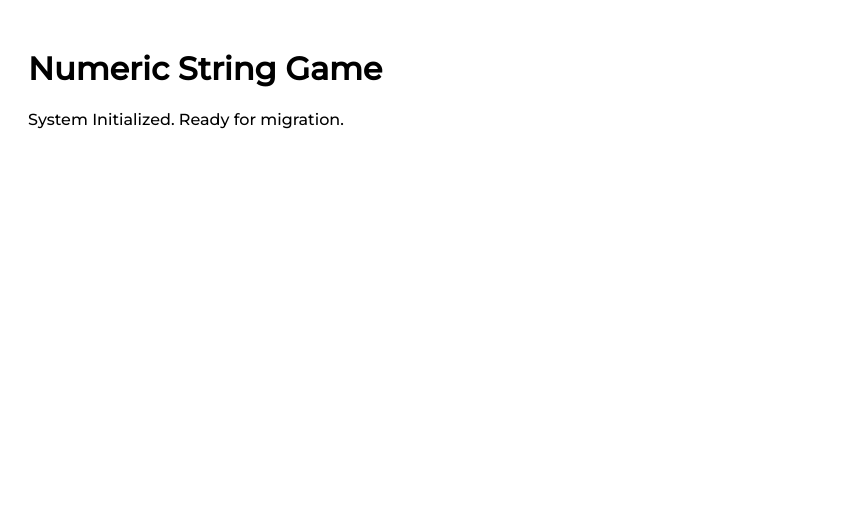
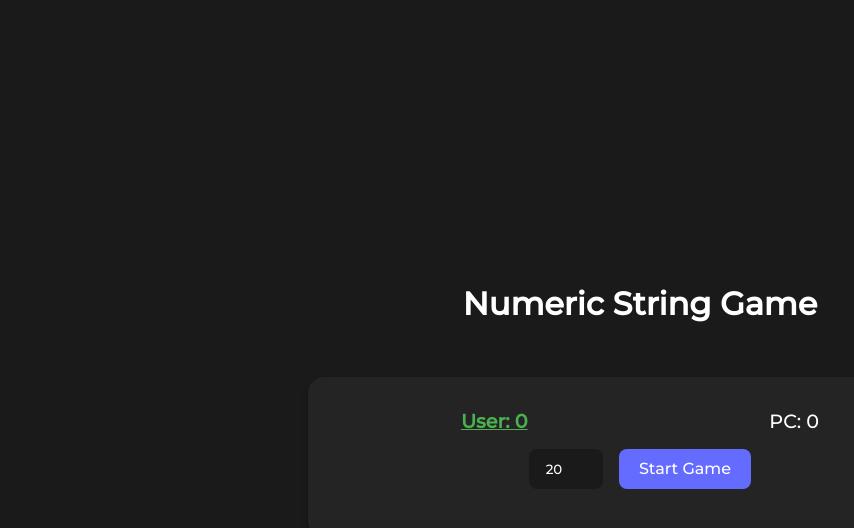
Before and after one commit to kuma4ka/numeric-string-game, a React (Vite) app: page / in a window 1280 px wide. Shown: the top 528 px of the page, without its empty margins (0-854 px from the left). Built offline with nearby package versions, Linux system fonts and the light colour scheme.

Commit message:
feat: complete game migration to React

```diff
--- a/src/App.jsx
+++ b/src/App.jsx
@@ -1,8 +1,41 @@
+import { useGameLogic } from './hooks/useGameLogic';
+import ScoreBoard from './components/ScoreBoard';
+import GameControls from './components/GameControls';
+import GameField from './components/GameField';
+
 function App() {
+  const {
+    numericalString,
+    userScore,
+    pcScore,
+    currentPlayer,
+    gameStatus,
+    winner,
+    startGame,
+    performMove,
+  } = useGameLogic();
+
   return (
-    <div style={{ fontFamily: 'Montserrat, sans-serif', padding: '20px' }}>
+    <div className="game-container">
       <h1>Numeric String Game</h1>
-      <p>System Initialized. Ready for migration.</p>
+
+      <div className="card">
+        <ScoreBoard userScore={userScore} pcScore={pcScore} currentPlayer={currentPlayer} />
+
+        <GameControls onStart={startGame} isPlaying={gameStatus === 'PLAYING'} />
+
+        {gameStatus !== 'IDLE' && (
+          <GameField
+            numericalString={numericalString}
+            onMove={performMove}
+            currentPlayer={currentPlayer}
+          />
+        )}
+
+        {gameStatus === 'FINISHED' && (
+          <div className="winner-banner">Game Over! Winner: {winner}</div>
+        )}
+      </div>
     </div>
   );
 }
--- /dev/null
+++ b/src/components/GameControls.jsx
@@ -0,0 +1,26 @@
+import { useState } from 'react';
+import { MIN_LENGTH, MAX_LENGTH } from '../utils/gameLogic';
+
+const GameControls = ({ onStart, isPlaying }) => {
+  const [length, setLength] = useState(20);
+
+  const handleStart = () => {
+    onStart(Number(length));
+  };
+
+  return (
+    <div className="controls">
+      <input
+        type="number"
+        min={MIN_LENGTH}
+        max={MAX_LENGTH}
+        value={length}
+        onChange={(e) => setLength(e.target.value)}
+        disabled={isPlaying}
+      />
+      <button onClick={handleStart}>{isPlaying ? 'Restart Game' : 'Start Game'}</button>
+    </div>
+  );
+};
+
+export default GameControls;
--- /dev/null
+++ b/src/components/GameField.jsx
@@ -0,0 +1,35 @@
+const GameField = ({ numericalString, onMove, currentPlayer }) => {
+  return (
+    <div className="string-container">
+      {numericalString.map((num, index) => {
+        const isPairStart = index % 2 === 0 && index < numericalString.length - 1;
+        const isPairEnd = index % 2 !== 0;
+        const isOrphan = index === numericalString.length - 1 && index % 2 === 0;
+
+        let className = 'number-item';
+        if (isPairStart) className += ' pair-start';
+        if (isPairEnd) className += ' pair-end';
+        if (isOrphan) className += ' orphan';
+
+        const handleClick = () => {
+          if (currentPlayer !== 'User') return; // Блокуємо, якщо ходить ПК
+
+          if (isPairStart || isPairEnd) {
+            const pairIndex = isPairStart ? index : index - 1;
+            onMove(pairIndex, 'MERGE');
+          } else if (isOrphan) {
+            onMove(index, 'DELETE');
+          }
+        };
+
+        return (
+          <div key={`${index}-${num}`} className={className} onClick={handleClick}>
+            {num}
+          </div>
+        );
+      })}
+    </div>
+  );
+};
+
+export default GameField;
--- /dev/null
+++ b/src/components/ScoreBoard.jsx
@@ -0,0 +1,10 @@
+const ScoreBoard = ({ userScore, pcScore, currentPlayer }) => {
+  return (
+    <div className="scoreboard">
+      <div className={currentPlayer === 'User' ? 'active-turn' : ''}>User: {userScore}</div>
+      <div className={currentPlayer === 'PC' ? 'active-turn' : ''}>PC: {pcScore}</div>
+    </div>
+  );
+};
+
+export default ScoreBoard;
--- a/src/utils/useGameLogic.js
+++ b/src/hooks/useGameLogic.js
@@ -1,5 +1,5 @@
 import { useState, useEffect, useCallback } from 'react';
-import { generateInitialState, applyMove, findBestMove } from '../utils/gameLogic';
+import { generateInitialState, applyMove, findBestMove } from '../utils/gameLogic.js';
 
 export const useGameLogic = () => {
   const [numericalString, setNumericalString] = useState([]);
--- /dev/null
+++ b/src/index.css
@@ -0,0 +1,167 @@
+:root {
+  --bg-color: #1a1a1a;
+  --text-color: #ffffff;
+  --primary-color: #646cff;
+  --secondary-color: #535bf2;
+  --accent-color: #ff4646;
+  --success-color: #4caf50;
+  --card-bg: #242424;
+}
+
+body {
+  margin: 0;
+  display: flex;
+  place-items: center;
+  min-width: 320px;
+  min-height: 100vh;
+  background-color: var(--bg-color);
+  color: var(--text-color);
+  font-family: 'Montserrat', sans-serif;
+}
+
+#root {
+  max-width: 1280px;
+  margin: 0 auto;
+  padding: 2rem;
+  text-align: center;
+  width: 100%;
+}
+
+.game-container {
+  display: flex;
+  flex-direction: column;
+  gap: 2rem;
+  align-items: center;
+}
+
+.card {
+  background: var(--card-bg);
+  padding: 2rem;
+  border-radius: 1rem;
+  box-shadow: 0 4px 6px rgba(0, 0, 0, 0.3);
+  width: 100%;
+  max-width: 600px;
+}
+
+/* Controls */
+.controls {
+  display: flex;
+  gap: 1rem;
+  justify-content: center;
+  margin-bottom: 1rem;
+}
+
+input {
+  padding: 0.6em 1.2em;
+  border-radius: 8px;
+  border: 1px solid transparent;
+  background-color: #1a1a1a;
+  color: white;
+  font-family: inherit;
+}
+
+button {
+  border-radius: 8px;
+  border: 1px solid transparent;
+  padding: 0.6em 1.2em;
+  font-size: 1em;
+  font-weight: 500;
+  font-family: inherit;
+  cursor: pointer;
+  transition: border-color 0.25s;
+  background-color: var(--primary-color);
+  color: white;
+}
+
+button:hover {
+  background-color: var(--secondary-color);
+}
+
+button:disabled {
+  background-color: gray;
+  cursor: not-allowed;
+}
+
+/* Game Field */
+.string-container {
+  display: flex;
+  flex-wrap: wrap;
+  gap: 10px;
+  justify-content: center;
+  min-height: 80px;
+  align-items: center;
+}
+
+.number-item {
+  width: 40px;
+  height: 40px;
+  display: flex;
+  align-items: center;
+  justify-content: center;
+  background-color: #3a3a3a;
+  border-radius: 50%;
+  font-weight: bold;
+  cursor: pointer;
+  transition:
+    transform 0.1s,
+    background-color 0.2s;
+  user-select: none;
+}
+
+.number-item:hover {
+  transform: scale(1.1);
+}
+
+.number-item.pair-start {
+  background-color: var(--primary-color);
+  border-top-right-radius: 0;
+  border-bottom-right-radius: 0;
+  margin-right: -5px; /* Visual connection */
+}
+
+.number-item.pair-end {
+  background-color: var(--primary-color);
+  border-top-left-radius: 0;
+  border-bottom-left-radius: 0;
+  margin-left: -5px;
+}
+
+.number-item.orphan {
+  background-color: var(--accent-color);
+  border: 2px solid white;
+}
+
+/* Scores */
+.scoreboard {
+  display: flex;
+  justify-content: space-around;
+  width: 100%;
+  margin-bottom: 1rem;
+  font-size: 1.2rem;
+}
+
+.active-turn {
+  color: var(--success-color);
+  font-weight: bold;
+  text-decoration: underline;
+}
+
+.winner-banner {
+  margin-top: 1rem;
+  padding: 1rem;
+  background-color: var(--success-color);
+  border-radius: 8px;
+  font-weight: bold;
+  animation: popIn 0.5s ease;
+}
+
+@keyframes popIn {
+  0% {
+    transform: scale(0.8);
+    opacity: 0;
+  }
+  100% {
+    transform: scale(1);
+    opacity: 1;
+  }
+}
--- a/src/main.jsx
+++ b/src/main.jsx
@@ -1,7 +1,7 @@
 import React from 'react';
 import ReactDOM from 'react-dom/client';
 import App from './App.jsx';
-// import './styles/global.css';
+import './index.css';
 
 ReactDOM.createRoot(document.getElementById('root')).render(
   <React.StrictMode>
```
Also changed, not shown: jsconfig.json (added, +12 -0 lines).
